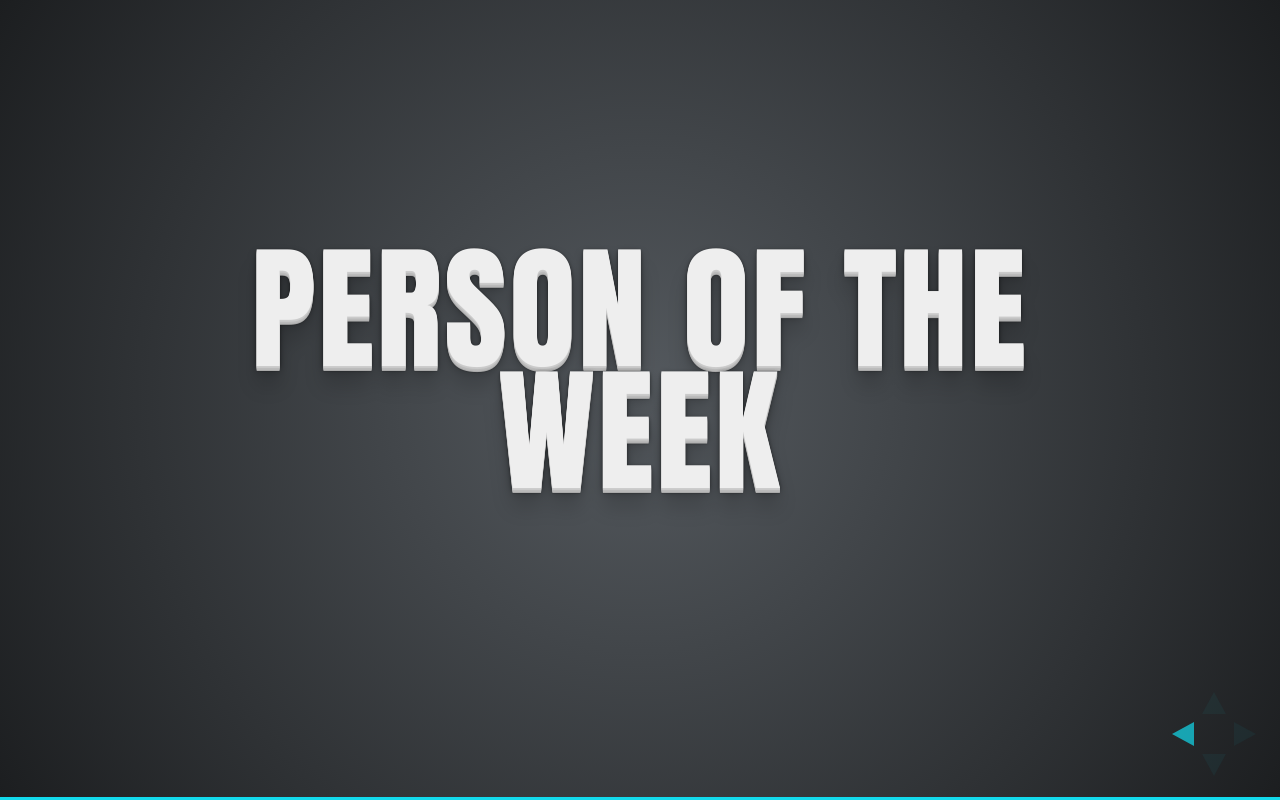
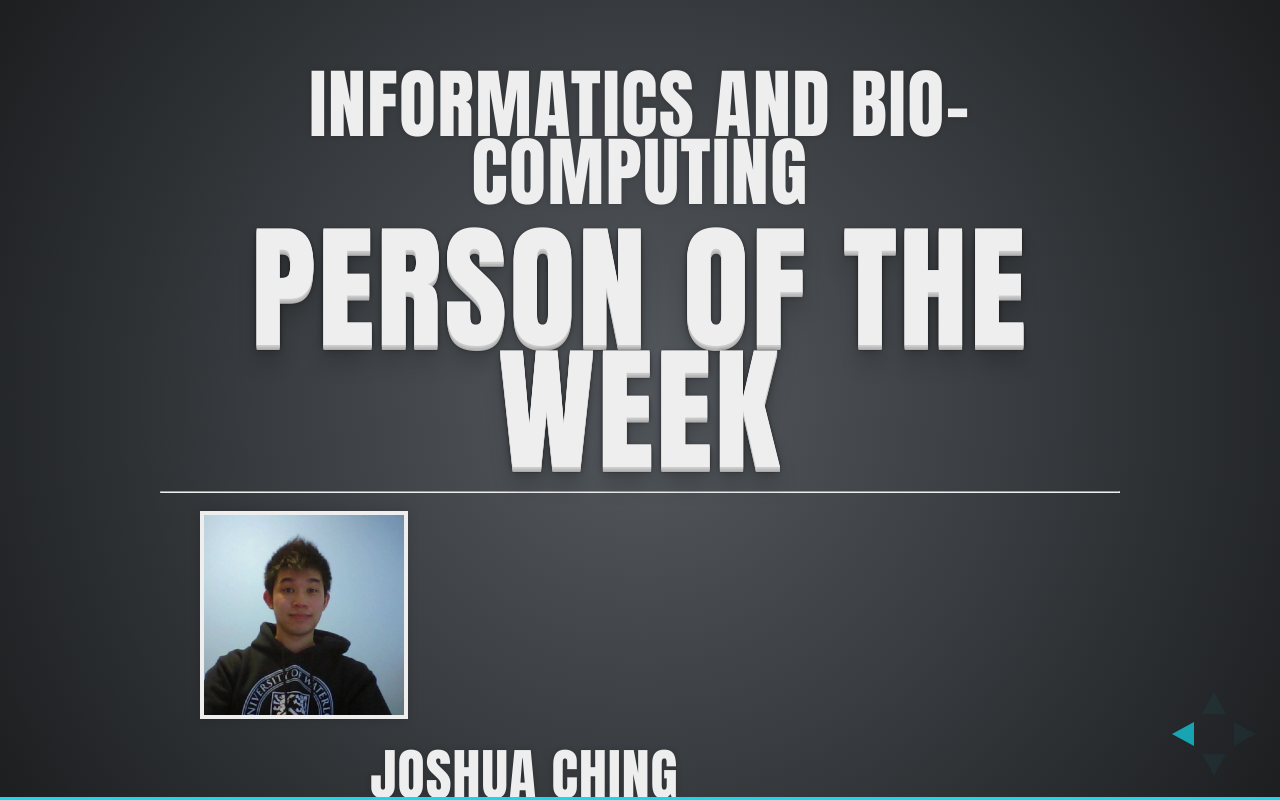
Before and after one commit to abbycabs/ibctvscreen, a website: page index.html in a window 1280 px wide. Both pictures are taken after a click on the element 1251 px from the left and 734 px from the top of the page. Drawn offline with nearby package versions, Linux system fonts and the light colour scheme; files that its build step writes are made by us from their sources; no server answers; a web font is replaced by a local one.

Commit message:
htmlLayout

```diff
--- /dev/null
+++ b/css/main.css
@@ -0,0 +1,43 @@
+.clear{
+    clear:both;
+}
+
+#potwContainer{
+
+}
+
+#potwTitle{
+}
+
+#potwProfile{
+    display:inline-block;
+    float:left;
+    padding-bottom:20px;
+    padding-left:40px;
+}
+
+#potwProfile h3{
+    padding-left:0px;
+    padding-right:0px;
+    padding-top:30px;
+    padding-bottom:0px;
+    margin:0;
+}
+
+#potwProfileImg{
+    float:left;
+    width: 200px;
+    height:200px;
+    padding:0;
+    margin:0;
+}
+
+#potwProfileText{
+    float:right;
+    margin-left:40px;
+    text-align:left;
+}
+
+#potwContent{
+    text-align:left;
+}
--- a/index.html
+++ b/index.html
@@ -37,6 +37,9 @@
 
 		<!-- JQUERY -->
 		<script src="http://ajax.googleapis.com/ajax/libs/jquery/1.11.0/jquery.min.js"></script>
+
+        <!--MAIN CSS-->
+        <link rel="stylesheet" href="css/main.css" type="text/css">
 	</head>
 
 	<body>
@@ -44,6 +47,7 @@
 		<div class="reveal">
 
 			<div class="slides">
+                <!--TEMPORARY SCREEN-->
 				<section>
 					<h1>CLIC DAY</h1>
 					<h3>OICR</h3>
@@ -52,9 +56,33 @@
 					</p>
 				</section>
 
+                <!--PERSON OF THE WEEK SCREEN-->
                 <section>
-                    <h1>Person of the Week</h1>
                     <script src="js/personOfTheWeek.js"></script>
+                    <div id="potwContainer">
+                        <div id="potwTitle">
+                            <h2>Informatics and Bio-computing</h2>
+                            <h1>PERSON of the WEEK</h1>
+                        </div>
+                        <hr class="clear"/>
+                        <div id="potwProfile">
+                            <img id="potwProfileImg" src="files/img/defaultpotwprofileitsjosh.jpg"/>
+                            <div id="potwProfileText">
+                                <h3>Joshua Ching</h3>
+                                <h3>Co-op Student Web Development</h3>
+                            </div>
+                            </span>
+                        </div>
+                        <hr class="clear"/>
+                        <div id="potwContent">
+                            <ul>
+                                <li>Education: </li>
+                                <li>Recent Publications: </li>
+                                <li>GitHub Contributions: </li>
+                                <li>Skills & Expertise: </li>
+                            </ul>
+                        </div>
+                    </div>
                 </section>
 			</div>
 
```
Also changed, not shown: files/img/defaultpotwprofileitsjosh.jpg (added).
